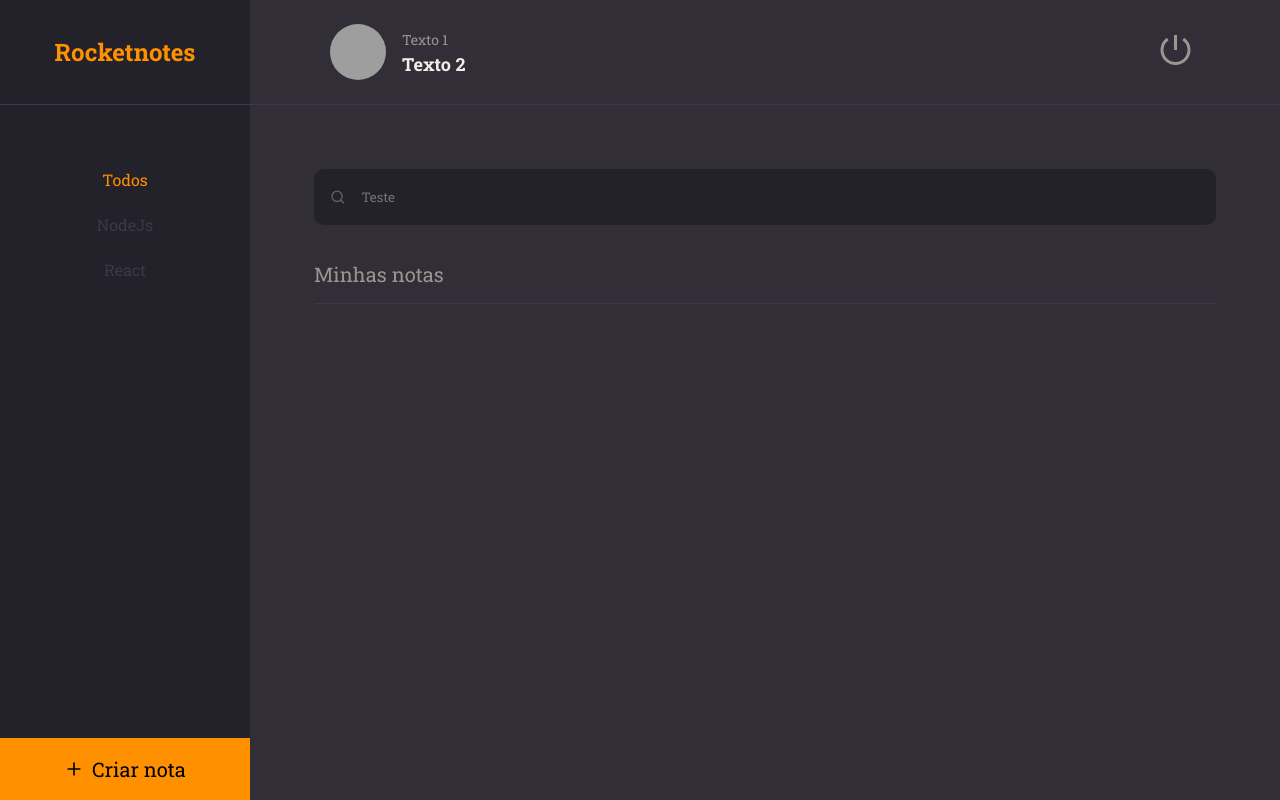
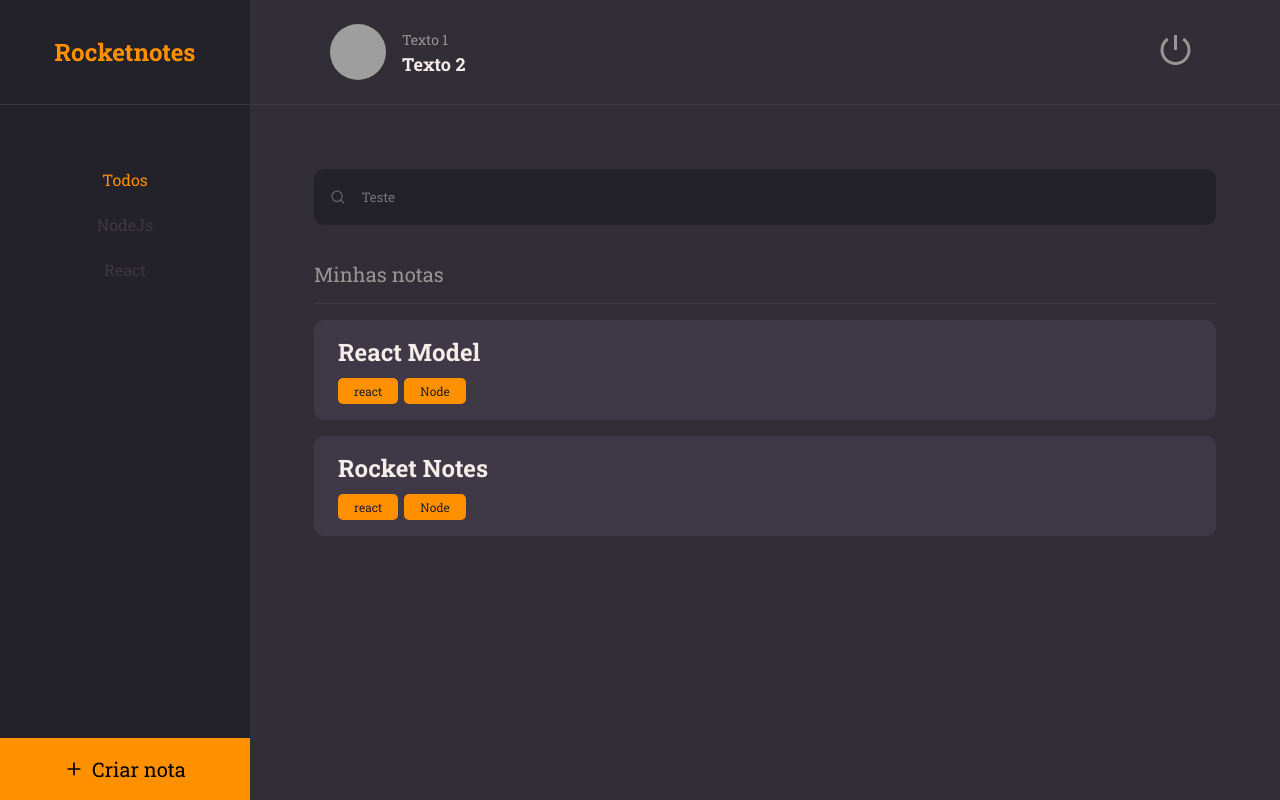
Before and after one commit to LKaua22k/RocketNotes---React, a React (Vite) app: page / in a window 1280 px wide. Built offline with nearby package versions, Linux system fonts and the light colour scheme; grey boxes are pictures that could not be loaded.

Commit message:
Terminando a pagina de home :tada:

```diff
--- a/src/Components/Note/index.jsx
+++ b/src/Components/Note/index.jsx
@@ -2,11 +2,12 @@ import { Container } from "./style";
 
 import {Tag} from '../Tags'
 
-export function Note({title, ...rest}){
+export function Note({data, ...rest}){
     return(
         <Container {...rest}>
-            <h1>{title}</h1>
+            <h1>{data.title}</h1>
 
+            {data.tags && <footer>{data.tags.map(tag => <Tag key={tag.id} title={tag.name} />)}</footer>}
         </Container>
     )
 }
--- a/src/Components/Note/style.js
+++ b/src/Components/Note/style.js
@@ -4,8 +4,18 @@ export const Container = styled.button`
     width: 100%;
     background-color: ${({theme}) => theme.COLORS.BACKGROUND_700};
 
+    padding: 16px 24px;
     border: none;
     border-radius: 10px;
+    margin-bottom: 16px;
+    transition: 0.5s;
+
+
+    &:hover{
+        filter: brightness(0.9);
+        transition: 0.5s;
+
+    }
 
     >h1{
         flex: 1;
--- a/src/Components/Tags/index.jsx
+++ b/src/Components/Tags/index.jsx
@@ -1,8 +1,8 @@
 import { Container } from "./style";
 
-export function Tag({title}){
+export function Tag({title, ...rest}){
     return(
-        <Container>
+        <Container {...rest}>
             {title}
         </Container>
     )
--- a/src/Pages/Home/index.jsx
+++ b/src/Pages/Home/index.jsx
@@ -30,14 +30,8 @@ export function Home(){
 
                 <Content>
                     <Section title='Minhas notas'>
-                        <Note data={{
-                            title: 'React Model',
-                            tags: [
-                                {id: '1' , name:'react'},
-                                {id: '2' ,name:'Node'},
-                            ]
-                            }}
-                            />
+                        <Note data={{title: 'React Model', tags: [{id: '1' , name:'react'},{id: '2' ,name:'Node'},]}} />
+                        <Note data={{title: 'Rocket Notes', tags: [{id: '3' , name:'react'},{id: '4' ,name:'Node'},]}} />
                     </Section>
                 </Content>
 
--- a/src/Pages/Home/style.js
+++ b/src/Pages/Home/style.js
@@ -68,4 +68,10 @@ export const NewNote = styled.button`
     padding: 27px 63px;
     background-color:  ${({theme}) => theme.COLORS.ORANGE};
     border: none;
+    transition: 0.5s;
+
+    &:hover{
+        filter: brightness(0.5);
+        transition: 0.5s;
+    }
 `;
```
